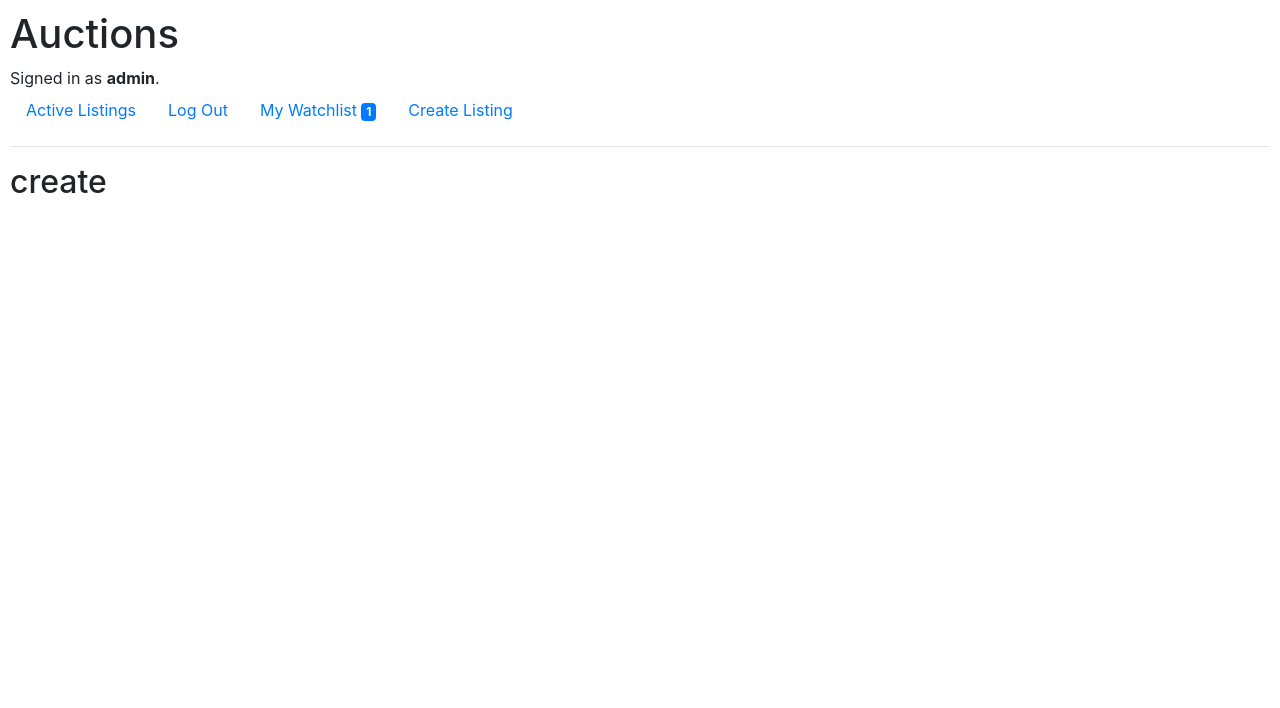
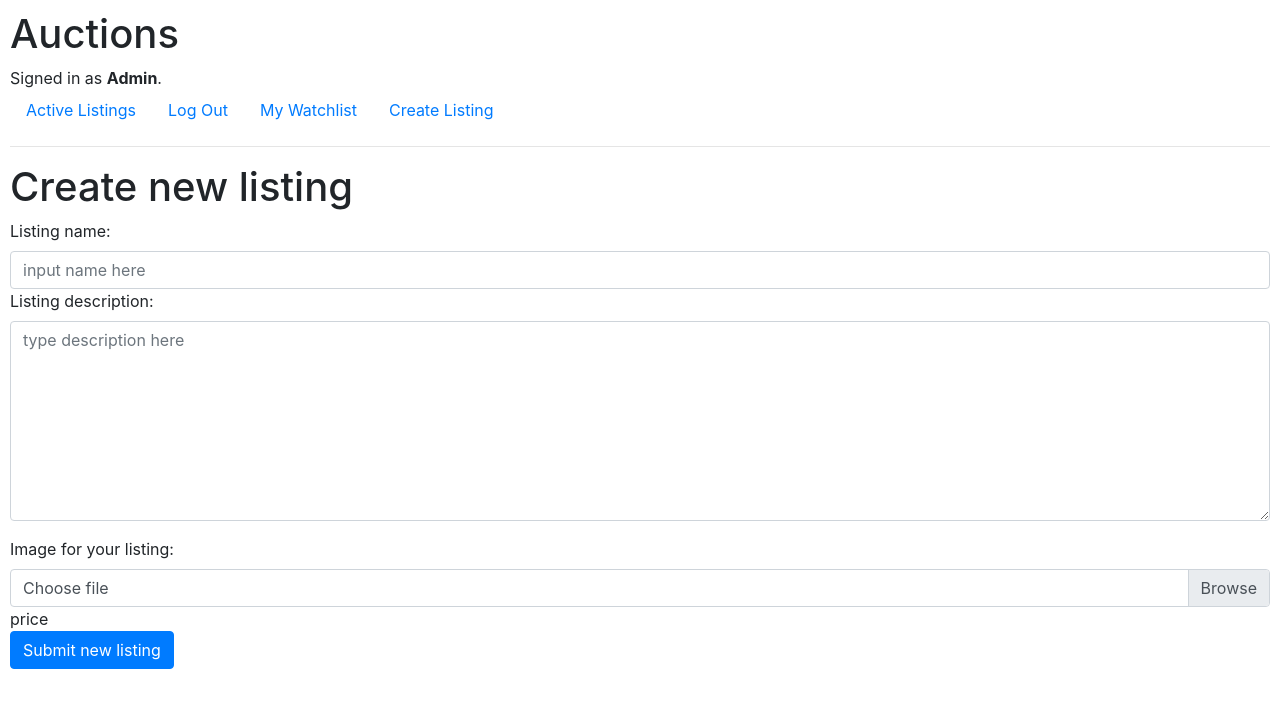
Before and after one commit to OlegKhpov/mail, a Django app: page /create in a window 1280 px wide. Shown: the top 708 px of the page. Run offline with Django 3.2, Linux system fonts and the light colour scheme; a user stored in the database is signed in; some libraries are stand-ins or nearby versions.

Commit message:
Update 11/8 16:48

```diff
--- a/auctions/models.py
+++ b/auctions/models.py
@@ -14,7 +14,7 @@ class Listing(models.Model):
         ("BOOK", "Books"),
         ("ARTI", "Artifacts"),
     )
-    owner_id = models.ForeignKey(User, on_delete=models.CASCADE, default=0)
+    owner = models.ForeignKey(User, on_delete=models.CASCADE, default='')
     name = models.CharField(max_length=64)
     price = models.DecimalField(max_digits=20, decimal_places=2)
     image = models.ImageField(upload_to="images", null=True, blank=True)
@@ -35,4 +35,4 @@ class Auction(models.Model):
 class Watchlist(models.Model):
     user = models.ForeignKey(User, on_delete=models.CASCADE)
     auction = models.ForeignKey(Auction, on_delete=models.CASCADE)
-    number_watchlist = models.IntegerField()
+    number_watchlist = models.IntegerField(default=0)
--- a/auctions/templates/auctions/create.html
+++ b/auctions/templates/auctions/create.html
@@ -3,8 +3,24 @@
 {% block body %}
     <h1>Create new listing</h1>
     <form>
-        <div class="form-control">
-            <input type="text" class="form-control" id="formGroupExampleInput" placeholder="Example input placeholder">
+        <div>
+            <label for="formControlRange">Listing name: </label>
+            <input type="text" class="form-control" id="formGroupExampleInput" placeholder="input name here">
+        </div>
+        <div class="form-group">
+            <label for="formControlRange">Listing description: </label>
+            <textarea class="form-control" type="text" placeholder="type description here" style="height: 200px;"></textarea>
+        </div>
+        <label>Image for your listing: </label>
+        <div class="custom-file">
+            <input type="file" class="custom-file-input" id="inputGroupFile01" aria-describedby="inputGroupFileAddon01">
+            <label class="custom-file-label" for="inputGroupFile01">Choose file</label>
+        </div>
+        <div>
+            price
+        </div>
+        <div>
+            <a href="" class="btn btn-primary">Submit new listing</a>
         </div>
     </form>
 {% endblock %}
--- a/auctions/templates/auctions/index.html
+++ b/auctions/templates/auctions/index.html
@@ -8,7 +8,11 @@
                     <div class="card-header">
                         <b>{{ item.name }}</b>
                     </div>
-                    <img src="{ IMAGE_URL }:{{ item.image.url }}">
+                    {% if item.image %}
+                        <img src="{ IMAGE_URL }:{{ item.image.url }}">
+                    {% else %}
+                        <img src="images/no_image.png">
+                    {% endif %}
                     <ul class="list-group list-group-flush">
                         <li class="list-group-item">{{ item.name }} - {{ item.price }}$</li>
                         <li class="list-group-item">{{ item.description }}</li>
--- a/auctions/templates/auctions/layout.html
+++ b/auctions/templates/auctions/layout.html
@@ -25,7 +25,10 @@
                     <a class="nav-link" href="{% url 'logout' %}">Log Out</a>
                 </li>
                 <li>
-                    <a class="nav-link" href="">My Watchlist <span class="badge badge-primary">1</span></a>
+                    <a class="nav-link" href="">My Watchlist
+                    {% if watchlist %}
+                        <span class="badge badge-primary">{{ watchlist.number_watchlist }}</span>
+                    {% endif %}</a>
                 </li>
                 <li class="nav-item">
                     <a class="nav-link" href="{% url 'create' %}">Create Listing</a>
--- a/auctions/templates/auctions/listing.html
+++ b/auctions/templates/auctions/listing.html
@@ -2,5 +2,6 @@
 
 {% block body %}
     <h2>{{ name }}</h2>
+    <img src="{ IMAGE_URL }:{{ item.image.url }}">
 
 {% endblock %}
--- a/auctions/urls.py
+++ b/auctions/urls.py
@@ -7,6 +7,6 @@ urlpatterns = [
     path("login", views.login_view, name="login"),
     path("logout", views.logout_view, name="logout"),
     path("register", views.register, name="register"),
-    path("<str:listing>",views.listing, name="listing"),
-    path("create", views.create, name="create")
+    path("listing/<str:listing>", views.listing, name="listing"),
+    path("create", views.create, name="create"),
 ]
```
Also changed, not shown: auctions/migrations/0015_auto_20200811_1259.py (added), auctions/migrations/0016_auto_20200811_1307.py (added), db.sqlite3, images/no_image.png (added).
